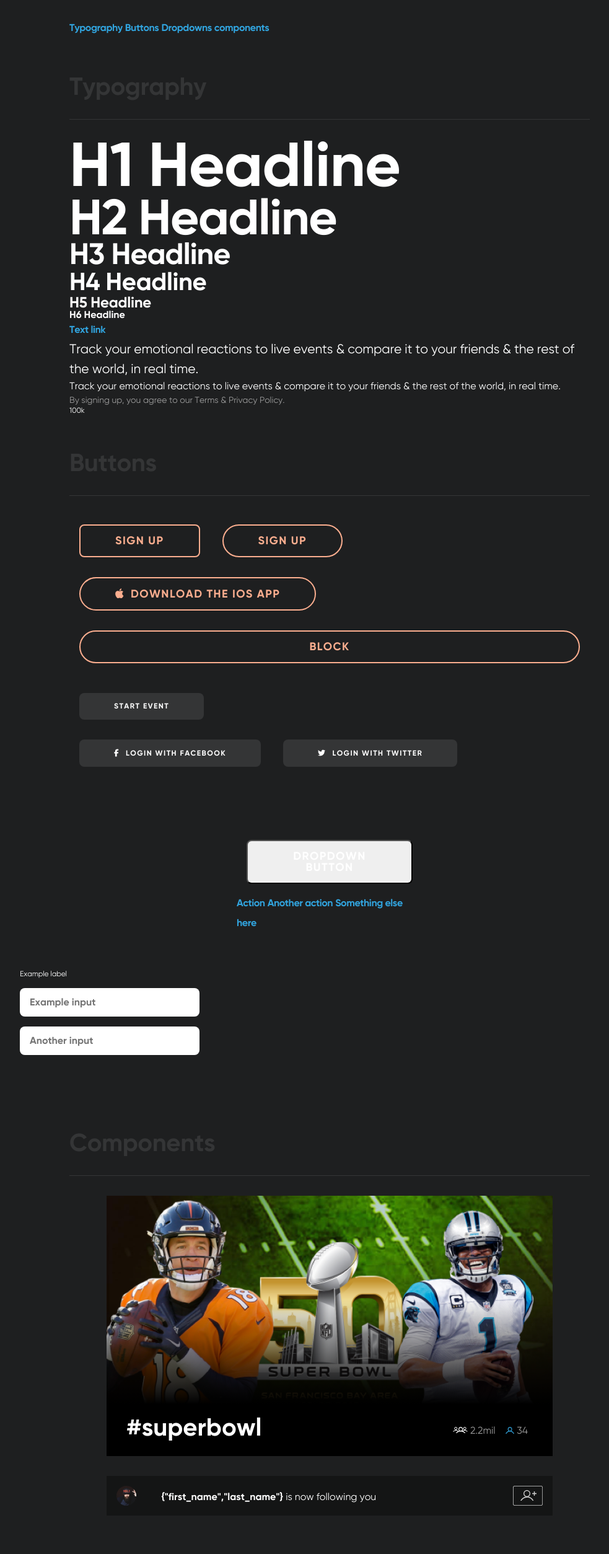
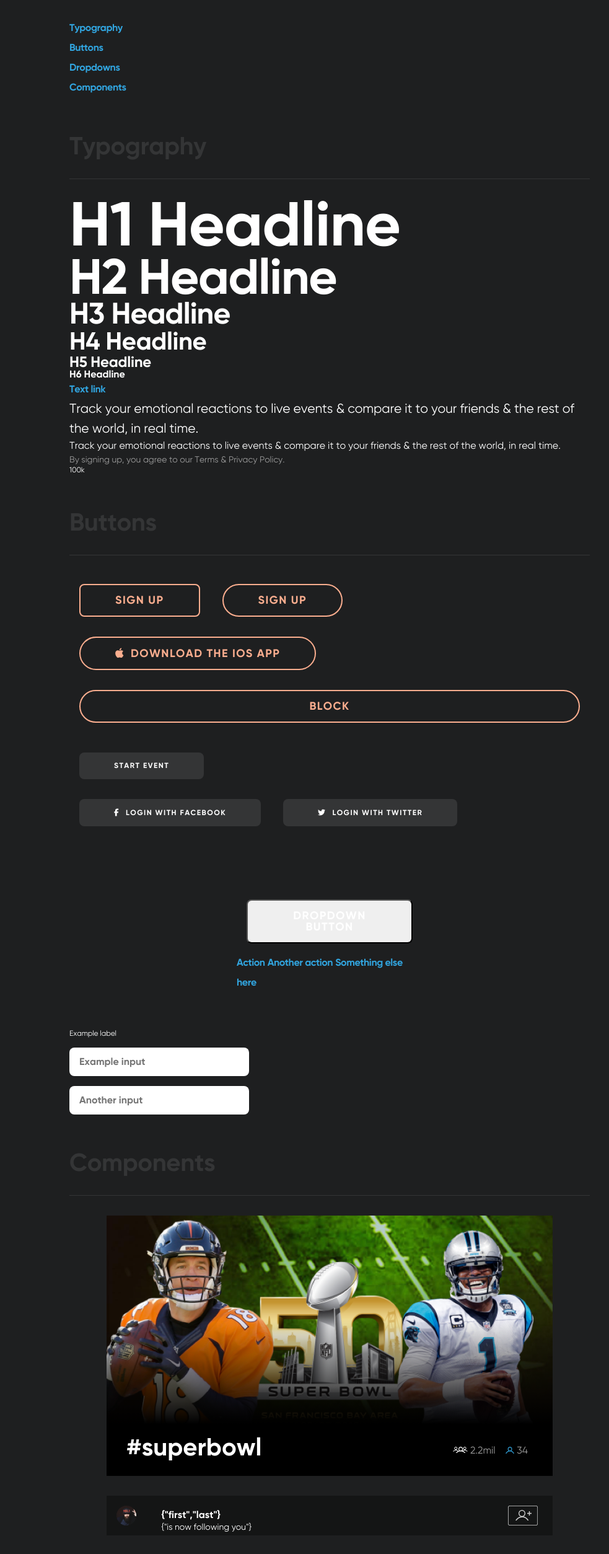
Before and after one commit to raleighfelton/react2, a plain HTML site: page style-guide.html in a window 1280 px wide. Shown: the whole page at 62% size, without its empty margins (108-1091 px from the left). Before the commit the page ends 2475 px from the top, so only its background shows below. Drawn offline with nearby package versions, Linux system fonts and the light colour scheme; a script that the page names is missing; a small style sheet from the web is missing.

Commit message:
Updates to the Style Kit

```diff
--- a/sass/app.scss
+++ b/sass/app.scss
@@ -6,10 +6,10 @@
 
 
 //global
+@import "global/color";
 @import "global/variables";
 @import "global/base";
 @import "global/uikit";
-@import "global/color";
 @import "global/fonts";
 @import "global/typography";
 
--- a/sass/components/_activity.scss
+++ b/sass/components/_activity.scss
@@ -2,55 +2,24 @@
 
 .activity {
   height: 64px;
-
-  margin: 18px auto;
   background-color: $darkblack;
   //background-color: green;
+  margin: 18px auto;
 
   @media screen and (min-width: 768px) {
     max-width: 720px;
+
   }
 }
-
-/*
-
-
-*/
 
 .user-image {
   height: 64px;
   width: 64px;
-  //margin: $margin-16;
   float: left;
 }
 
-.user-name {
-  height: 24px;
-  width: 160px;
-  margin: 12px 0px;
-  padding: $padding-4;
-  float: left;
-
-  @media screen and (min-width: 768px) {
-   margin: 20px;
-   width: auto;
-  }
-}
-
-.action {
-  height: 64px;
-  width: 80px;
-  float: right;
-}
-
-.action-icon {
-  height: 32px;
-  width: 48px;
-  margin: 16px;
-}
-
 .clip-circle {
-  margin: 16px;
+  margin: $margin-16;
   position: absolute;
   -webkit-clip-path: circle(50% at 50% 50%);
   clip-path: circle(50% at 50% 50%);
@@ -59,3 +28,52 @@
     display: block
   }
 }
+
+
+
+.user-name {
+  height: 24px;
+  width: 160px;
+  margin: 12px 0px;
+  padding: $padding-4 0px;
+  float: left;
+
+  @media screen and (min-width: 768px) {
+   margin: 20px;
+   width: auto;
+   padding: $padding-4;
+  }
+}
+
+.user-name h6{
+  font-size: $font-size-sm;
+
+  @media screen and (min-width: 768px){
+    font-size: $font-size-h6;
+  }
+}
+
+.user-name .p2 {
+  font-size: $font-size-sm;
+  @media screen and (min-width: 768px){
+    display: inline-block;
+    float: right;
+  }
+}
+
+.action {
+  height: 64px;
+  margin-right: $margin-8;
+  //width: 80px;
+  float: right;
+}
+
+.action-icon {
+  margin: 16px 0px;
+
+  @media screen and (min-width: 768px){
+    height: 32px;
+    width: 48px;
+    margin: $margin-16;
+  }
+}
--- a/sass/global/_uikit.scss
+++ b/sass/global/_uikit.scss
@@ -1,8 +1,11 @@
 .ui-kit section{
+  margin-bottom: 30px;
+  margin: 30px 4%;
+  //background-color: red;
 
-  //border-top: 1px solid $white;
-  margin-bottom: 30px;
-  margin: 30px 8%;
+  @media screen and (min-width: 768px) {
+    margin: 30px 8%;
+    }
 }
 
 .ui-category {
@@ -11,3 +14,12 @@
   padding: 30px 0;
   border-bottom: 1px solid $darkgrey;
 }
+
+#toc ul a{
+  display: list-item;
+}
+
+#typography h1 h2 h3 h4 h5 h6{
+  margin-top: $margin-16;
+  background-color: red;
+}
--- a/sass/global/_variables.scss
+++ b/sass/global/_variables.scss
@@ -1,4 +1,3 @@
-@import "./color";
 //Table of contents
 //fonts
 // Links
--- a/style-guide.html
+++ b/style-guide.html
@@ -30,7 +30,7 @@
           <a href="#typography">Typography</a>
           <a href="#buttons">Buttons</a>
           <a href="#dropdowns">Dropdowns</a>
-          <a href="#components">components</a>
+          <a href="#components">Components</a>
         </ul>
       </section>
       <section id="typography">
@@ -60,6 +60,7 @@
       </section>
       <br>
 
+      <section id="forms">
         <div class="dropdown">
             <button class="btn btn-secondary dropdown-toggle" type="button" id="dropdownMenuButton" data-toggle="dropdown" aria-haspopup="true" aria-expanded="false">
               Dropdown button
@@ -80,7 +81,8 @@
             <input type="text" class="form-control" id="formGroupExampleInput2" placeholder="Another input">
           </div>
         </form>
-      <br><br><br>
+      </section>
+
       <!-- components -->
       <section id="components">
         <h4 class="ui-category">Components</h4>
@@ -108,7 +110,8 @@
               </div>
             </div>
             <div class="user-name">
-              <h6>{"first_name","last_name"} <span class="p2">is now following you</span></h6>
+              <h6>{"first","last"}</h6>
+              <div class="p2">{"is now following you"}</div>
             </div>
             <div class="action">
               <a href="#">
```
Also changed, not shown: css/app.css, 1 other file. Lines whose indentation alone changed are shown as unchanged.
